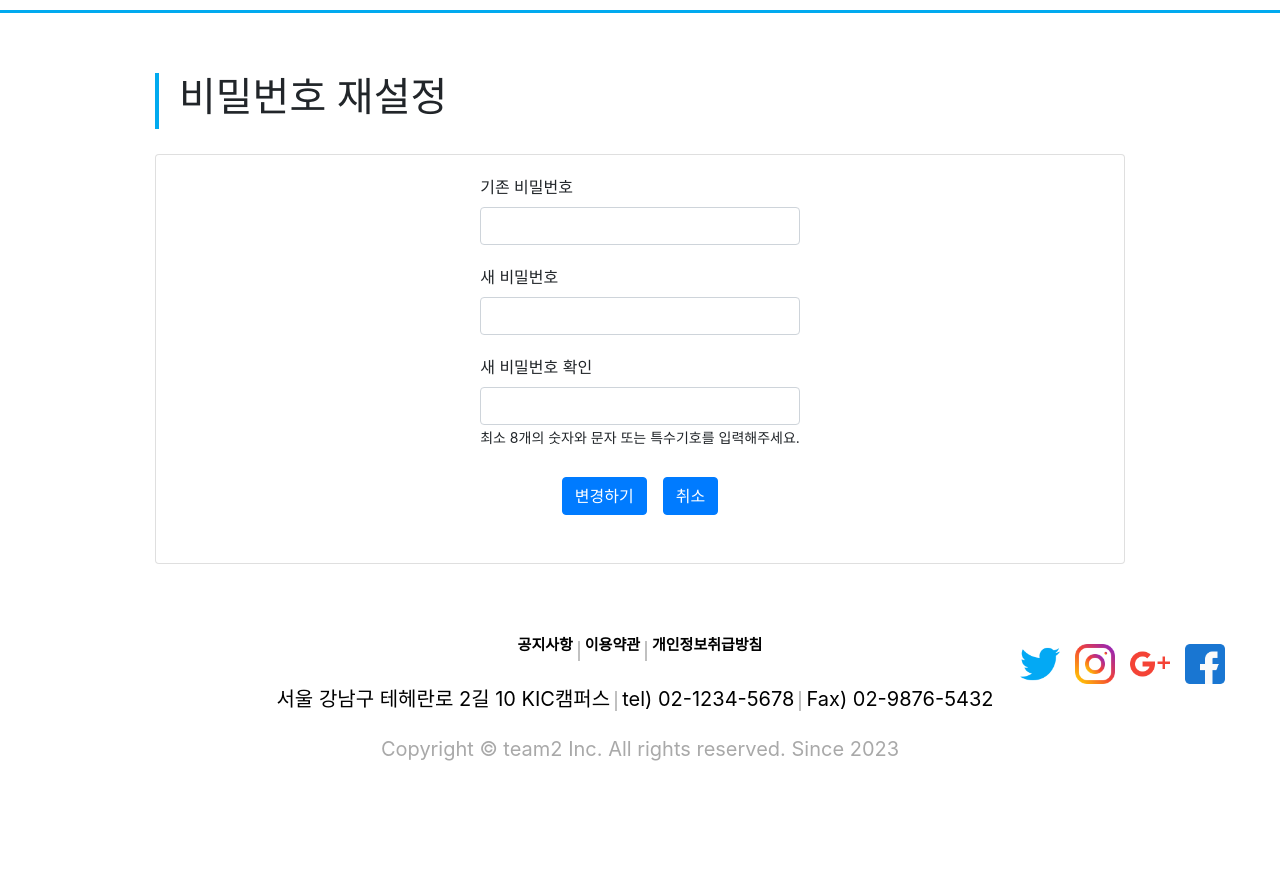
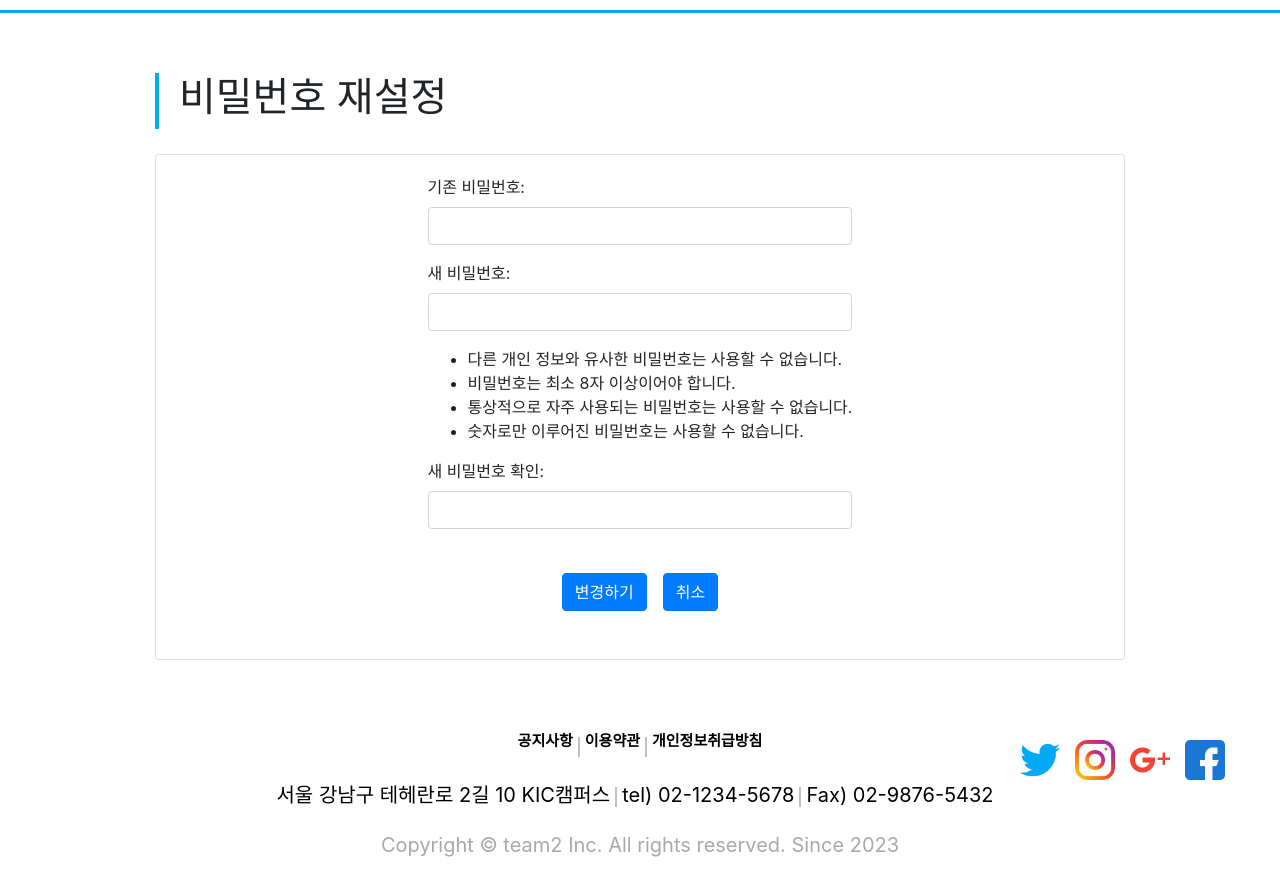
Before and after one commit to KIC-CAMPUS/python_project, a Django app: page /pw_edit/ in a window 1280 px wide. Shown: the part 168-1038 px from the top of the page. Before the commit the page ends 929 px from the top, so only its background shows below. Run offline with Django 4.2, Linux system fonts and the light colour scheme; parts of the project's set-up code (start-up, migrations or seed data) failed here and were passed over; some libraries are stand-ins or nearby versions.

Commit message:
비밀번호 재설정 유효성검사 추가

```diff
--- a/workspace/prj/member_site/forms.py
+++ b/workspace/prj/member_site/forms.py
@@ -50,6 +50,36 @@ class CustomPasswordChangeForm(PasswordChangeForm):
             'class': 'form-control',
         })
 
+    def clean(self):
+        cleaned_data = super(CustomPasswordChangeForm, self).clean()
+
+        old_password = cleaned_data.get('old_password')
+        new_password1 = cleaned_data.get('new_password1')
+        new_password2 = cleaned_data.get('new_password2')
+
+        # Check if the old password is correct
+        user = self.user
+        if not user.check_password(old_password):
+            raise ValidationError("기존 비밀번호가 올바르지 않습니다.", code='invalid_old_password')
+
+        # Check if the new password is different from the old password
+        if old_password == new_password1:
+            raise ValidationError("새 비밀번호는 기존 비밀번호와 달라야 합니다.", code='same_as_old_password')
+
+        # Check if the new password and confirmation match
+        if new_password1 != new_password2:
+            raise ValidationError("새 비밀번호와 확인이 일치하지 않습니다.", code='password_mismatch')
+
+        # Check if the new password has at least 8 characters
+        if len(new_password1) < 8:
+            raise ValidationError("비밀번호가 너무 짧습니다. 최소 8 문자를 포함해야 합니다.", code='password_too_short')
+
+        # Check if the new password contains at least one non-digit character
+        if new_password1.isdigit():
+            raise ValidationError("비밀번호가 전부 숫자로 되어 있습니다.", code='password_all_digits')
+
+        return cleaned_data
+
 # 회원 정보 수정
 class UpdateForm(UserChangeForm):
     first_name = forms.CharField(label="이름", widget=forms.TextInput(attrs={'readonly': 'readonly'}))
--- a/workspace/prj/templates/base/main.html
+++ b/workspace/prj/templates/base/main.html
@@ -69,5 +69,15 @@
 {% block js %}
 {% endblock %}
 
+{% if messages %}
+{% for message in messages %}
+{% if message.tags %}
+<script>
+    alert("{{ message.message }}")
+</script>
+{% endif %}
+{% endfor %}
+{% endif %}
+
 </body>
 </html>
--- a/workspace/prj/templates/member/editpassword.html
+++ b/workspace/prj/templates/member/editpassword.html
@@ -15,46 +15,19 @@
             <div class="d-flex justify-content-center">
                 <form method="POST" novalidate>
                     {% csrf_token %}
-                    <div>
-                        <label for="{{ password_change_form.old_password.id_for_label }}">
-                            {{ password_change_form.old_password.label }}</label>
-                        {{ password_change_form.old_password }}
-                        {% if password_change_form.old_password.errors %}
-                        {% for error in password_change_form.old_password.errors %}
-                        <div class="invalid-feedback">
-                            {{ error }}
+                    {{ password_change_form.as_p }}
+
+                    {% if password_change_form.non_field_errors %}
+                    <div class="alert alert-danger">
+                        <strong>Error!</strong> Please correct the following errors:
+                        <ul>
+                            {% for error in password_change_form.non_field_errors %}
+                            <li>{{ error }}</li>
+                            {% endfor %}
+                        </ul>
                     </div>
-                        {% endfor %}
                     {% endif %}
-                    </div>
-                    <div class="upload_tr"></div>
-                    <div>
-                        <label for="{{ password_change_form.new_password1.id_for_label }}">
-                            {{ password_change_form.new_password1.label }}</label>
-                        {{ password_change_form.new_password1 }}
-                        {% if password_change_form.new_password1.errors %}
-                        {% for error in password_change_form.new_password1.errors %}
-                        <div class="invalid-feedback">
-                            {{ error }}
-                        </div>
-                        {% endfor %}
-                        {% endif %}
-                    </div>
-                    <div class="upload_tr"></div>
-                    <div>
-                        <label for="{{ password_change_form.new_password2.id_for_label }}">
-                            {{ password_change_form.new_password2.label }}</label>
-                        {{ password_change_form.new_password2 }}
-                        {% if password_change_form.new_password2.errors %}
-                        {% for error in password_change_form.new_password2.errors %}
-                        <div style="white-space: nowrap;" class="invalid-feedback">
-                            {{ error }}
-                        </div>
-                        {% endfor %}
-                        {% endif %}
-                        <small>
-                            최소 8개의 숫자와 문자 또는 특수기호를 입력해주세요.
-                        </small>
+
                     <div class="card-body d-flex justify-content-center">
                         <div class="m-2">
                             <button type="submit" class="btn btn-primary" id="detail_btn">변경하기</button>
@@ -63,7 +36,7 @@
                             <a href="{% url 'mypage' %}" class="btn btn-primary" id="back_btn">취소</a>
                         </div>
                     </div>
-                    </div>
+
                 </form>
             </div>
         </div>
```
Lines whose indentation alone changed are shown as unchanged.
